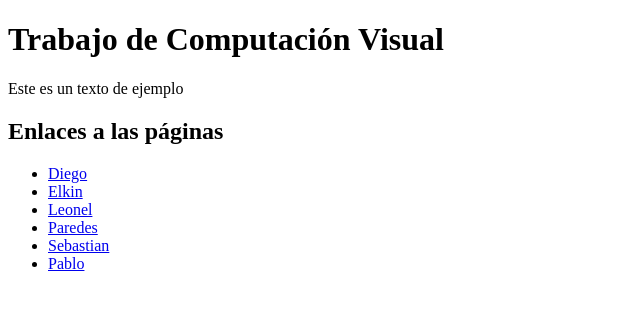
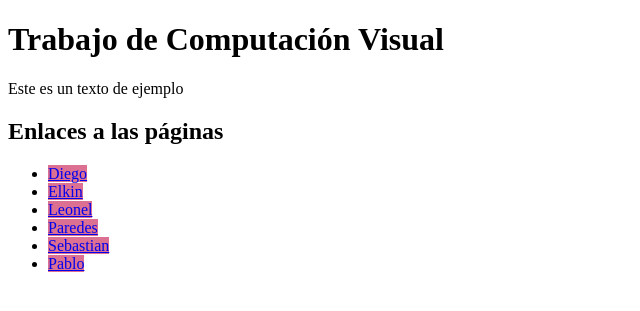
Before and after one commit to ArielParedesLozada/trabajo-visual, a PHP site: page / in a window 1280 px wide. Shown: the top 311 px of the page, without its empty margins (0-640 px from the left). Run offline with PHP 8.4, Linux system fonts and the light colour scheme.

Commit message:
Agrega CSS reversible

```diff
--- a/index.php
+++ b/index.php
@@ -4,6 +4,7 @@
     <meta charset="UTF-8">
     <meta name="viewport" content="width=device-width, initial-scale=1.0">
     <title>Trabajo de Computación Visual</title>
+    <link rel="stylesheet" href="styles.css">
 </head>
 <body>
     <h1>Trabajo de Computación Visual</h1>
--- /dev/null
+++ b/styles.css
@@ -0,0 +1,3 @@
+a {
+    background-color: palevioletred;
+}
```
